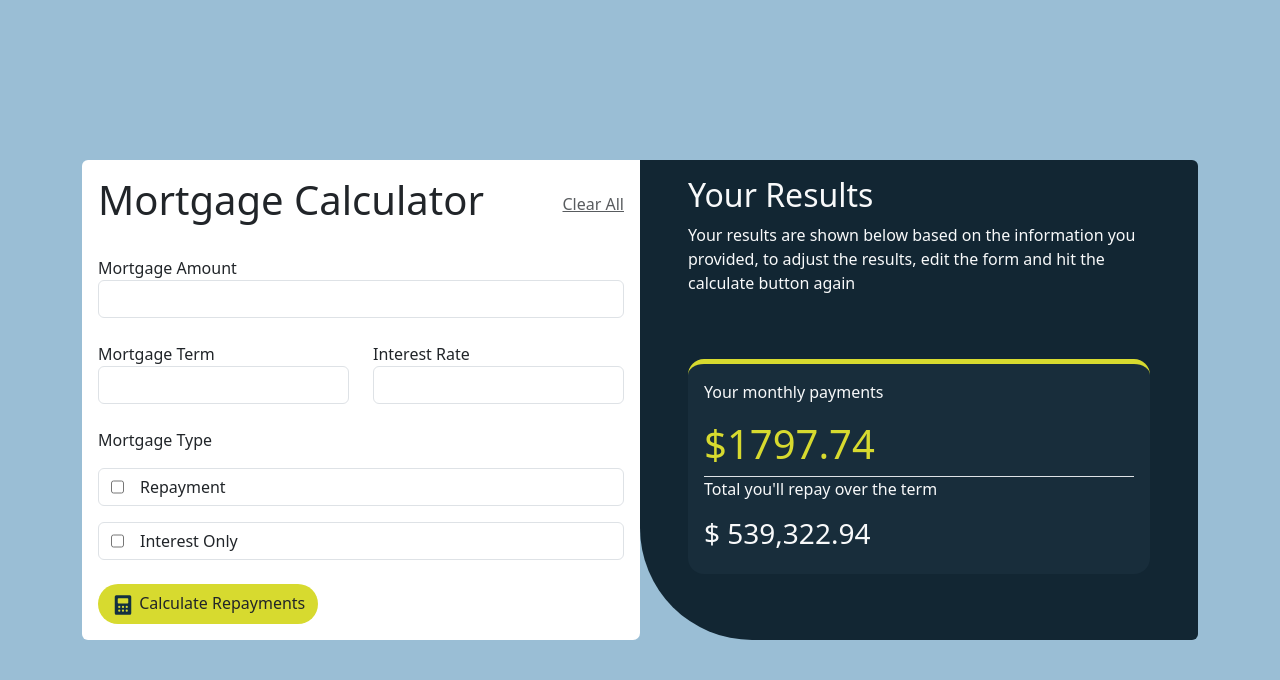
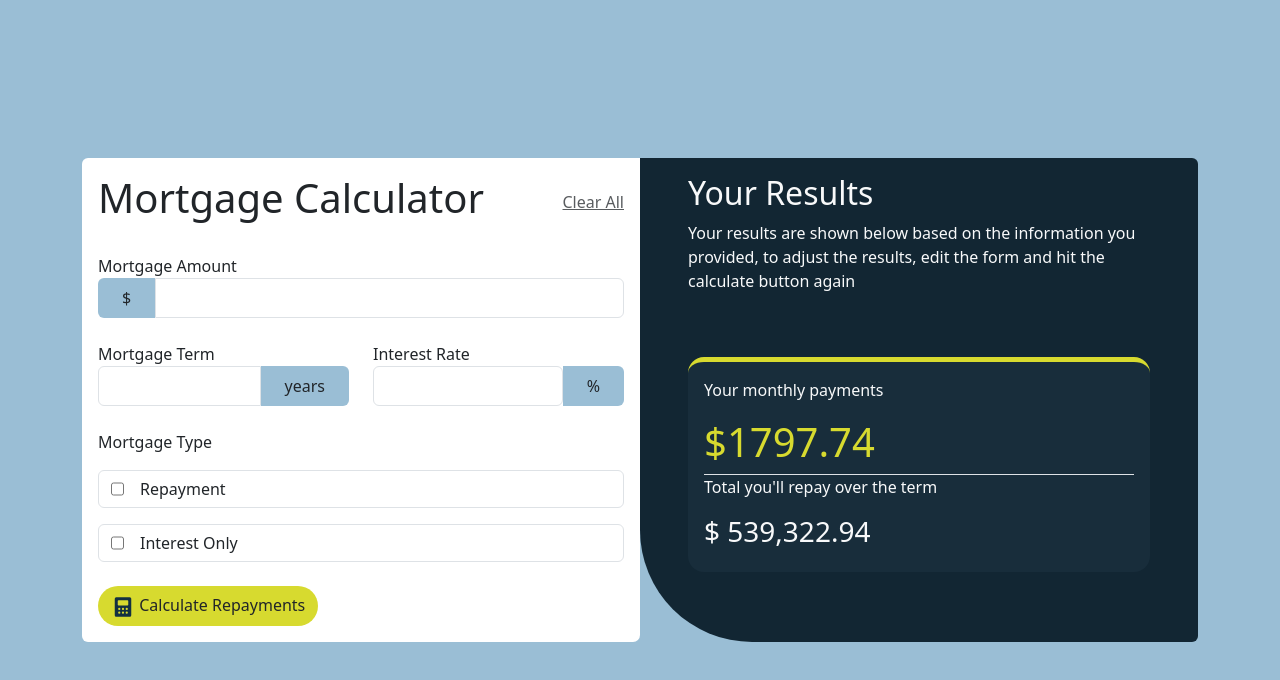
Before and after one commit to abdalsimam1-sketch/mortgage-calculator, a React (Vite) app: page / in a window 1280 px wide. Shown: the top 680 px of the page. Built offline with nearby package versions, Linux system fonts and the light colour scheme.

Commit message:
add : icons for each input and added rounded borders

```diff
--- a/src/index.css
+++ b/src/index.css
@@ -45,6 +45,9 @@ button.cal-button:hover {
   background-color: var(--white);
   border-bottom-right-radius: 7px;
 }
-.green-section {
-  border-bottom-left-radius: 7rem;
+
+@media (min-width: 768px) {
+  .green-section {
+    border-bottom-left-radius: 7rem;
+  }
 }
--- a/src/pages/Home.jsx
+++ b/src/pages/Home.jsx
@@ -17,16 +17,50 @@ export const Home = () => {
           </div>
           <div>
             <label htmlFor="amount">Mortgage Amount</label>
-            <input type="number" id="amount" className="form-control" />
+            <div className="d-flex">
+              <div
+                style={{ backgroundColor: "var(--slate-300)" }}
+                className="p-2 px-4 rounded-start"
+              >
+                <span> $</span>
+              </div>
+              <input
+                type="number"
+                id="amount"
+                className="form-control rounded-start-0"
+              />
+            </div>
           </div>
           <div className="row gap-3 gap-md-0">
             <div className="col-12 col-md-6">
               <label htmlFor="term">Mortgage Term</label>
-              <input type="number" id="term" className="form-control" />
+              <div className="d-flex">
+                <input
+                  type="number"
+                  id="term"
+                  className="form-control rounded-end-0"
+                />{" "}
+                <div
+                  style={{ backgroundColor: "var(--slate-300)" }}
+                  className="p-2 px-4 rounded-end"
+                >
+                  <span>years</span>
+                </div>
+              </div>
             </div>
             <div className="col-12 col-md-6">
               <label htmlFor="rate">Interest Rate</label>
-              <input type="number" id="rate" className="form-control" />
+
+              <div className="d-flex">
+                {" "}
+                <input type="number" id="rate" className="form-control " />
+                <div
+                  style={{ backgroundColor: "var(--slate-300)" }}
+                  className="p-2 px-4 rounded-end"
+                >
+                  <span>%</span>
+                </div>
+              </div>
             </div>
           </div>
           <div className="type-section d-flex flex-column gap-3">
```
